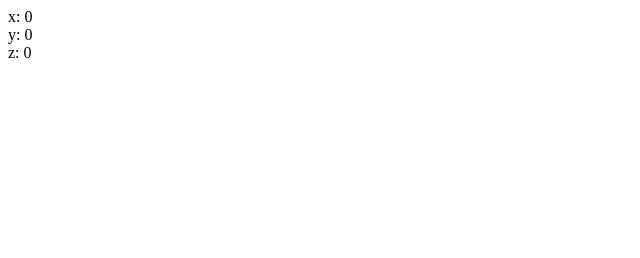
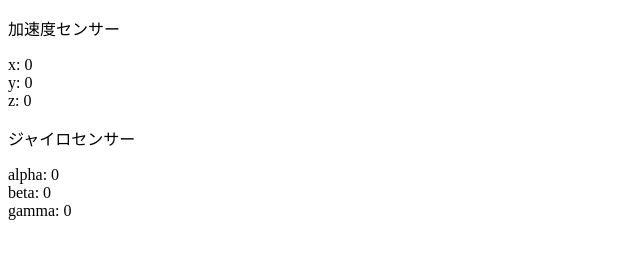
Before and after one commit to kumitaakira453/js_device_motion_test, a plain HTML site: page index.html in a window 1280 px wide. Shown: the whole page, without its empty margins (0-640 px from the left). Drawn offline with Linux system fonts and the light colour scheme.

Commit message:
ジャイロセンサーの追加

```diff
--- a/index.html
+++ b/index.html
@@ -8,10 +8,14 @@
 </head>
 
 <body>
-    <div id="txt">ここにデータを表示</div> <!-- データを表示するdiv要素 -->
+    <p>加速度センサー</p>
+    <div id="result_acc">ここにデータを表示</div>
+    <p>ジャイロセンサー</p>
+    <div id="result_gyro">ここにデータを表示</div>
 
     <script>
         var aX = 0, aY = 0, aZ = 0;                     // 加速度の値を入れる変数を3個用意
+        var alpha = 0, beta = 0, gamma = 0;
 
         // 加速度センサの値が変化したら実行される devicemotion イベント
         window.addEventListener("devicemotion", (dat) => {
@@ -19,18 +23,33 @@
             aY = dat.accelerationIncludingGravity.y;    // y軸の重力加速度（Android と iOSでは正負が逆）
             aZ = dat.accelerationIncludingGravity.z;    // z軸の重力加速度（Android と iOSでは正負が逆）
         });
+        // ジャイロセンサー
+        window.addEventListener("deviceorientation", (event) => {
+            alpha = event.alpha;
+            beta = event.beta;
+            gamma = event.gamma;
+
+            var result2 = document.getElementById("result_gyro");
+            result2.innerHTML = "ジャイロセンサー<br />" +
+                "alpha：" + alpha.toFixed(2) + "°<br />" +
+                "beta ：" + beta.toFixed(2) + "°<br />" +
+                "gamma：" + gamma.toFixed(2) + "°<br />";
+        }, false);
 
         // 指定時間ごとに繰り返し実行される setInterval(実行する内容, 間隔[ms]) タイマーを設定
         var timer = window.setInterval(() => {
             displayData();      // displayData 関数を実行
         }, 33); // 33msごとに（1秒間に約30回）
 
-        // データを表示する displayData 関数
         function displayData() {
-            var txt = document.getElementById("txt");   // データを表示するdiv要素の取得
-            txt.innerHTML = "x: " + aX + "<br>"         // x軸の値
+            var resultAcc = document.getElementById("result_acc");
+            resultAcc.innerHTML = "x: " + aX + "<br>"         // x軸の値
                 + "y: " + aY + "<br>"         // y軸の値
                 + "z: " + aZ;                 // z軸の値
+            var resultGyro = document.getElementById("result_gyro");
+            resultGyro.innerHTML = "alpha: " + alpha + "<br>"
+                + "beta: " + beta + "<br>"
+                + "gamma: " + gamma;
         }
     </script>
 
```
